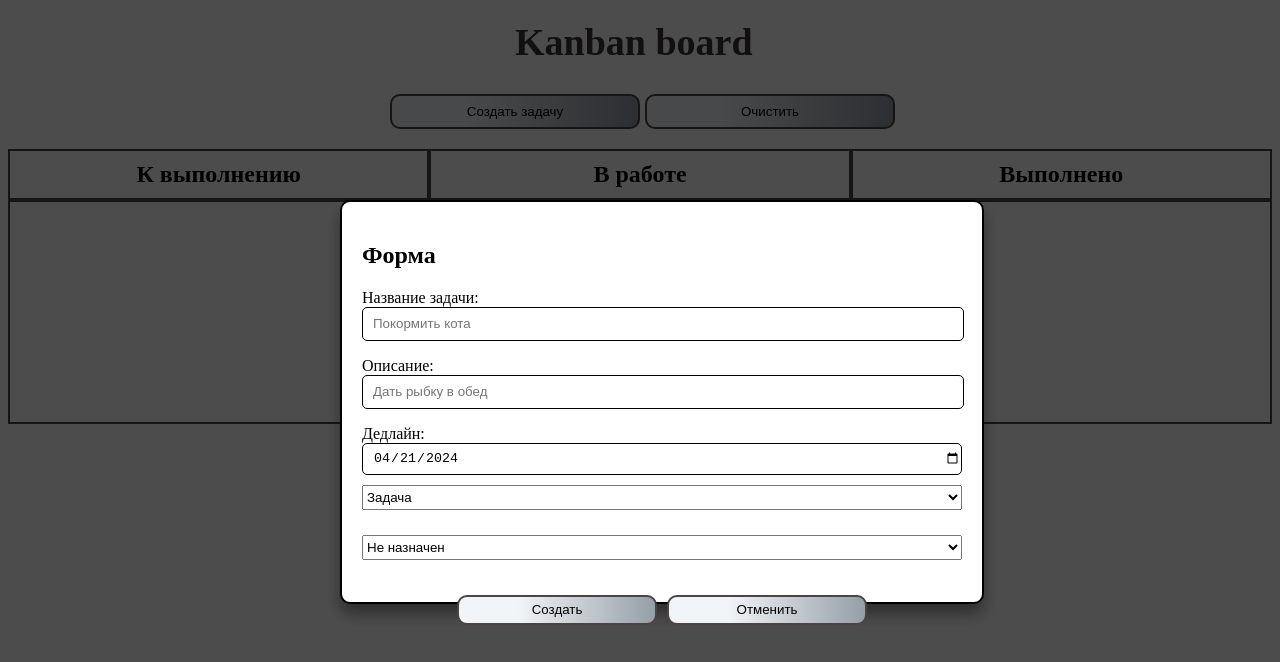
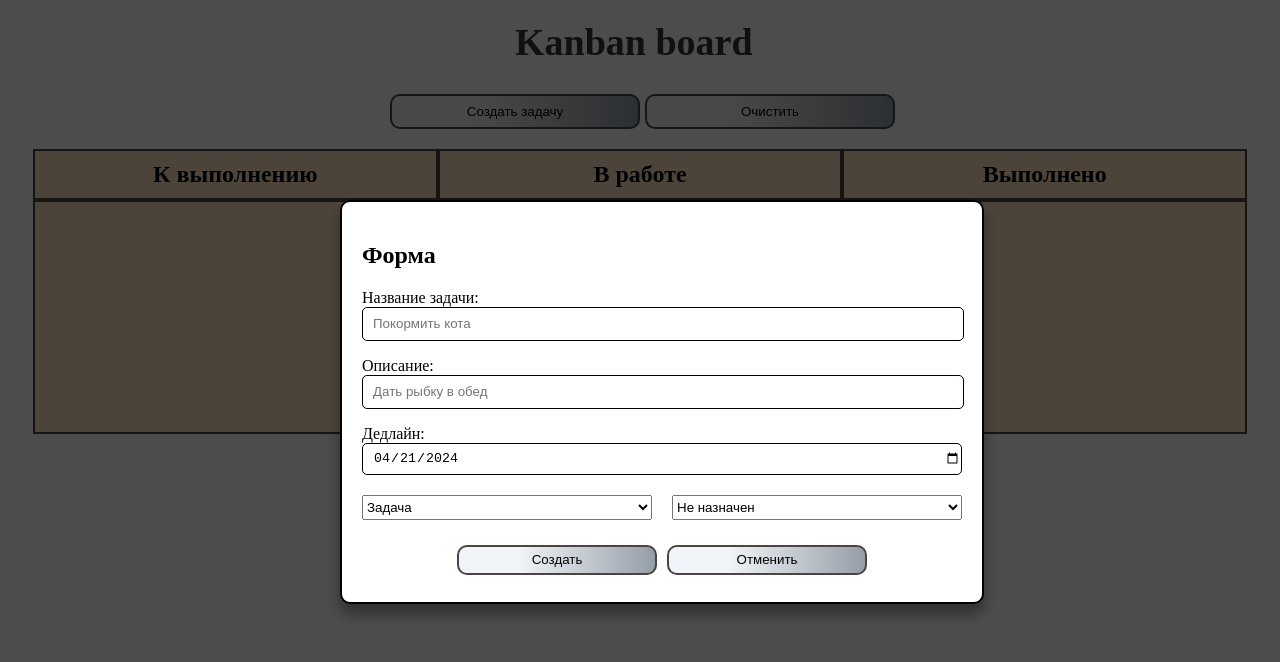
Before and after one commit to Viacheslav89/kanban, a Vue app: page / in a window 1280 px wide. Both pictures are taken after a click on the button "Создать задачу". Shown: the top 662 px of the page. Built offline with nearby package versions, Linux system fonts and the light colour scheme.

Commit message:
corrected layout

```diff
--- a/src/App.vue
+++ b/src/App.vue
@@ -7,13 +7,10 @@
       </button>
       <button class="board__btn btn" @click="clearTasks()">Очистить</button>
     </div>
-    <div class="board__column board__title--wrapper">
-      <h2 class="board__title">К выполнению</h2>
-      <h2 class="board__title">В работе</h2>
-      <h2 class="board__title">Выполнено</h2>
-    </div>
-    <div class="board__column board__desk--wrapper">
-      <ul v-for="column in taskColumns" :key="column" class="board__desk">
+    <ul class="board__desk--wrapper">
+      <li v-for="column in taskColumns" :key="column" class="board__column">
+        <h2 class="board__title">{{ column }}</h2>
+        <ul class="board__desk">
           <li
             v-for="taskItem in renderTask(column)"
             :key="taskItem.id"
@@ -24,36 +21,25 @@
               board__task_completed: column === 'Выполнено',
             }"
           >
-          <AppTask :task="taskItem" :column="column" @edited="onTaskEdited" />
-
-          <div class="board__task_wrapper_btn">
-            <button class="board__task_change btn" @click="editTask(taskItem)">
-              ..
-            </button>
-            <button
-              class="board__task_delete btn"
-              @click="removeTask(taskItem)"
-            >
-              Х
-            </button>
-          </div>
+            <AppTask
+              :task="taskItem"
+              :column="column"
+              @edited="onTaskEdited"
+              @edited-task="editTask(taskItem)"
+              @removed-task="removeTask(taskItem)"
+            />
+          </li>
+        </ul>
       </li>
     </ul>
   </div>
-  </div>
 
-  <div class="form" v-if="isOpenForm">
-    <div class="form__wrapper">
-      <AppForm :task="task" />
-
-      <div class="form__select--wrapper"></div>
-      <div class="form__btn--wrapper">
-        <button class="form__btn btn" @click="createTask()">Создать</button>
-        <button class="form__btn btn" @click="сancelForm()">Отменить</button>
-      </div>
-    </div>
-    <div class="form__overloy"></div>
-  </div>
+  <AppForm
+    v-if="isOpenForm"
+    :task="task"
+    @created-task="createTask"
+    @closer-form="сancelForm"
+  />
 </template>
 
 <script setup lang="ts">
--- a/src/assets/main.scss
+++ b/src/assets/main.scss
@@ -40,27 +40,31 @@ $color-border: rgb(78, 67, 67);
   width: 250px;
 }
 
+.board__desk--wrapper {
+  margin: 0;
+  padding: 0 25px 0 25px;
+  display: flex;
+  justify-content: center;
+}
+
+
 .board__column {
-  display: flex;
-  justify-content: space-between;
-
+  width: 100%;
+  list-style: none;
+  background-color: bisque;
+  border: 2px solid $color-border;
 }
 
 .board__title {
-  width: 100%;
   padding: 10px;
   margin: 0;
   text-align: center;
-  border: 2px solid $color-border;
+  border-bottom: 4px solid $color-border;
 }
 
 .board__desk {
-  width: 100%;
-  padding: 10px;
-  margin: 0;
-  border: 2px solid $color-border;
+  padding: 15px;
   min-height: 200px;
-
 }
 
 .board__task {
@@ -70,6 +74,7 @@ $color-border: rgb(78, 67, 67);
   justify-content: space-between;
   margin-bottom: 10px;
   border-radius: 5px;
+  position: relative;
 
   &_blue {
     background-color: rgb(85, 108, 243);
@@ -89,10 +94,15 @@ $color-border: rgb(78, 67, 67);
     padding-left: 10px;
   }
 
+
   &_wrapper_btn {
     display: flex;
     justify-content: space-between;
     margin: 5px;
+    height: 30px;
+    position: absolute;
+    top: 5px;
+    right: 5px;
   }
 
   &_delete {
@@ -217,3 +227,7 @@ $color-border: rgb(78, 67, 67);
   height: 30px;
   width: 200px;
 }
+
+@media screen and (max-width: 770px) {
+
+}
--- a/src/components/AppForm.vue
+++ b/src/components/AppForm.vue
@@ -1,4 +1,6 @@
 <template>
+  <div class="form">
+    <div class="form__wrapper">
       <h2 class="form__title">Форма</h2>
       <p class="form__desc">
         Название задачи: <br />
@@ -28,7 +30,7 @@
         />
       </p>
 
-
+      <div class="form__select--wrapper">
         <select class="form__select" name="select" v-model="task.type">
           <option value="Задача">Задача</option>
           <option value="Баг">Баг</option>
@@ -40,6 +42,14 @@
           <option value="Leonardo DiCaprio">Leonardo DiCaprio</option>
           <option value="Beb Affleck">Ben Affleck</option>
         </select>
+      </div>
+      <div class="form__btn--wrapper">
+        <button class="form__btn btn" @click="createdTask">Создать</button>
+        <button class="form__btn btn" @click="closerForm">Отменить</button>
+      </div>
+    </div>
+    <div class="form__overloy"></div>
+  </div>
 </template>
 
 <script setup lang="ts">
@@ -49,5 +59,16 @@ const props = defineProps<{
   task: Task;
 }>();
 
+const emit = defineEmits<{
+  (e: "createdTask"): void;
+  (e: "closerForm"): void;
+}>();
 
+const createdTask = () => {
+  emit("createdTask");
+};
+
+const closerForm = () => {
+  emit("closerForm");
+};
 </script>
--- a/src/components/AppTask.vue
+++ b/src/components/AppTask.vue
@@ -29,6 +29,11 @@
       </option>
     </select>
   </div>
+
+  <div class="board__task_wrapper_btn">
+    <button class="board__task_change btn" @click="editedTask(task)">..</button>
+    <button class="board__task_delete btn" @click="removedTask(task)">Х</button>
+  </div>
 </template>
 
 <script setup lang="ts">
@@ -46,11 +51,15 @@ const emit = defineEmits<{
       updatedTask: Task;
     }
   ): void;
+  (e: "editedTask"): void;
+  (e: "removedTask"): void;
 }>();
 
 const changeStatus = (e: Event) => {
-  const value = (e.target as unknown as { value: string }).value;
-//   console.log("changeStatus >>>", value);
+//   const value = (e.target as unknown as { value: string }).value;
+const value = (e.target as HTMLInputElement).value;
+
+  //   console.log("changeStatus >>>", value);
   const updatedTask = {
     ...props.task,
     status: value,
@@ -60,4 +69,12 @@ const changeStatus = (e: Event) => {
     updatedTask,
   });
 };
+
+const editedTask = (task: Task): void => {
+  emit("editedTask", task);
+};
+
+const removedTask = (task: Task): void => {
+  emit("removedTask", task);
+};
 </script>
```
Lines whose indentation alone changed are shown as unchanged.
